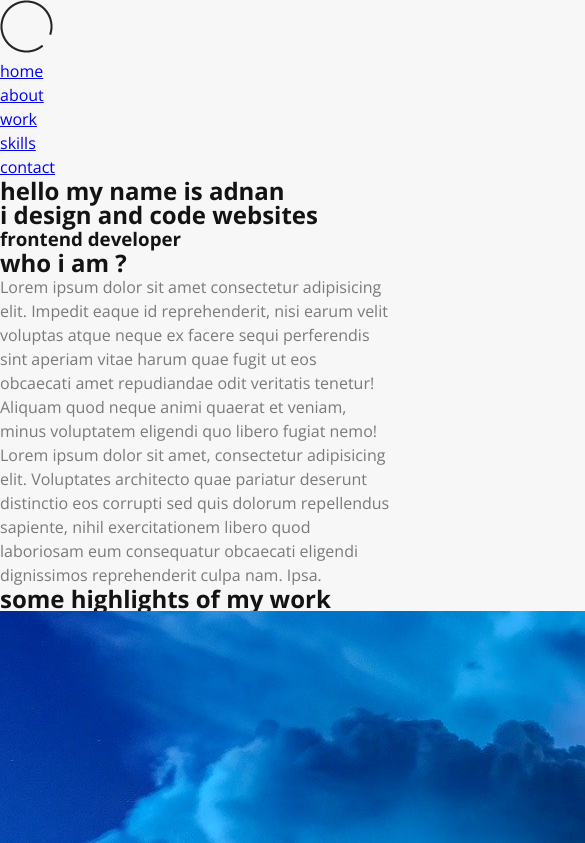
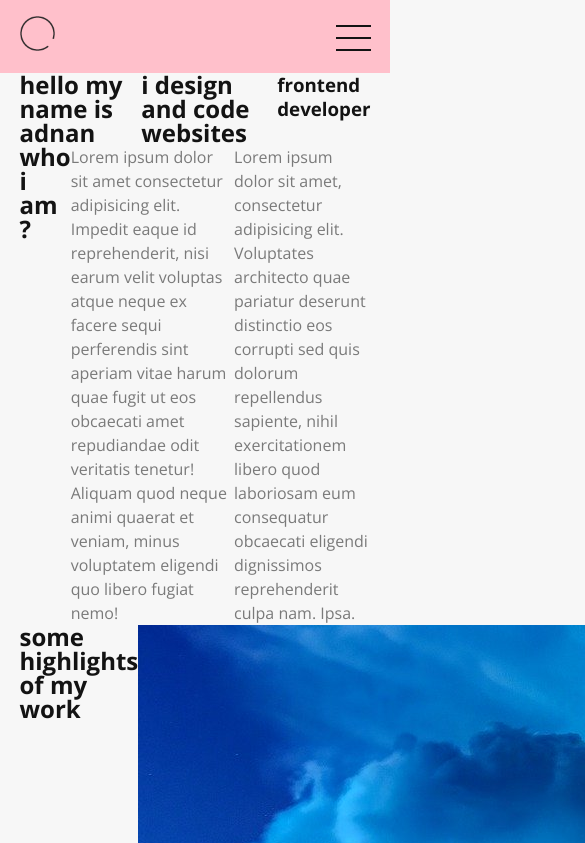
Before and after one commit to AdnanM996/portfolionew, a website: page index.html in a window 390 px wide. Shown: the top 843 px of the page, 585 px wide, since content can reach past the window. Drawn offline with nearby package versions, Linux system fonts and the light colour scheme.

Commit message:
finished header mobile

```diff
--- a/sass/abstracts/_mixins.scss
+++ b/sass/abstracts/_mixins.scss
@@ -0,0 +1,10 @@
+@mixin center {
+    display: flex;
+    justify-content: space-between;
+    align-items: center;
+}
+
+@mixin space_between {
+    justify-content: space-between;
+    align-items: center;
+}
--- a/sass/base/_reset.scss
+++ b/sass/base/_reset.scss
@@ -21,3 +21,9 @@ body {
     background-color: $color-primary;
     color: $color-terheary;
 }
+
+.wrapper {
+    display: flex;
+    width: 90%;
+    margin: 0 auto;
+}
--- a/sass/layout/_header.scss
+++ b/sass/layout/_header.scss
@@ -0,0 +1,29 @@
+.header {
+    background-color: pink;
+    width: 100%;
+    padding: 1.6rem 0rem;
+
+    & .wrapper {
+        @include center;
+    }
+
+    &__logo img {
+        height: 3.5rem;
+        width: 3.5rem;
+    }
+
+    &__menu {
+        height: 2.3rem;
+        width: 3.5rem;
+
+        &--line {
+            height: .2rem;
+            width: 100%;
+            background-color: $color-secondary;
+
+            &:not(:last-child) {
+                margin-bottom: 1rem;
+            }
+        }
+    }
+}
--- a/sass/layout/_navigation.scss
+++ b/sass/layout/_navigation.scss
@@ -0,0 +1,3 @@
+.nav {
+    display: none;
+}
```
Also changed, not shown: css/styles.css.
